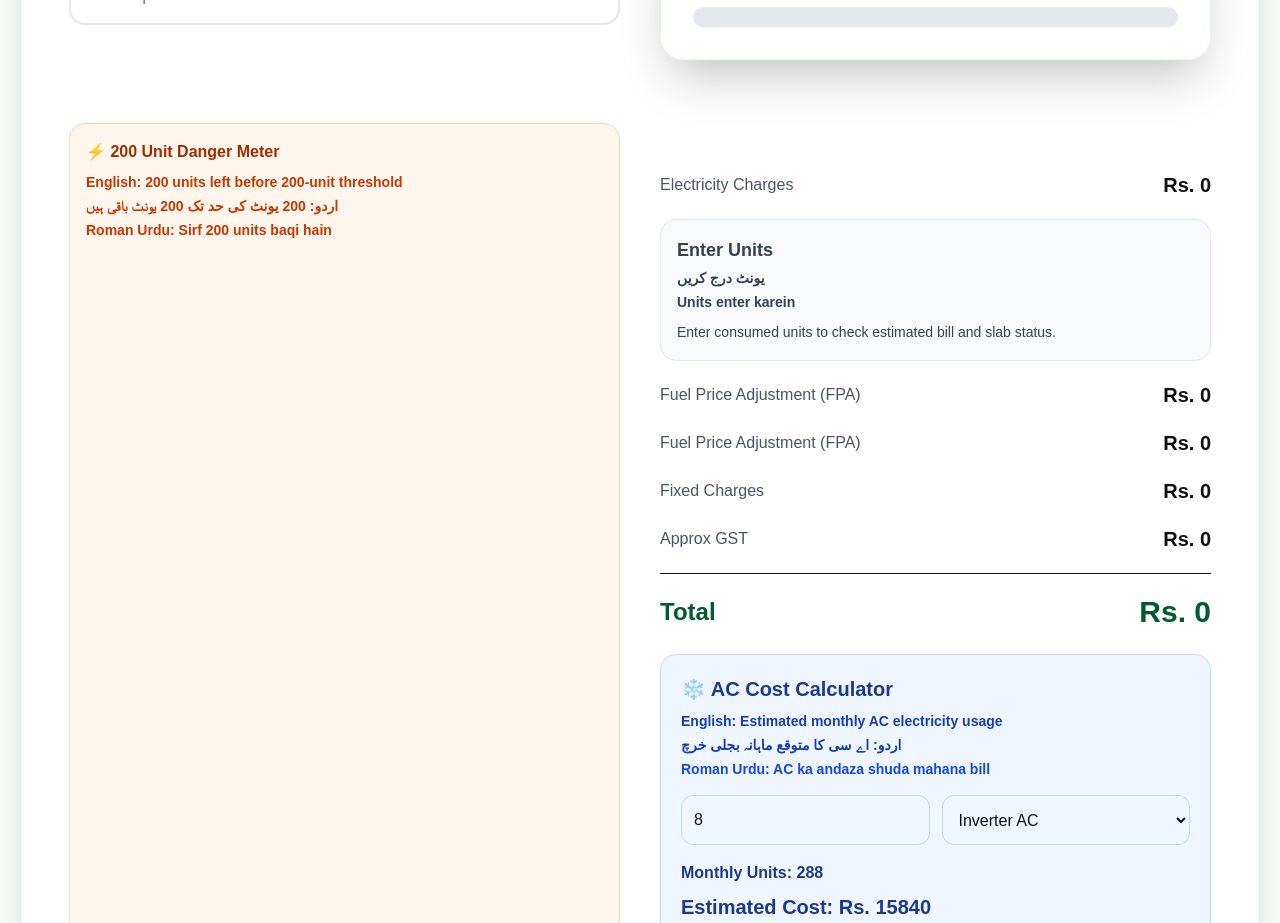
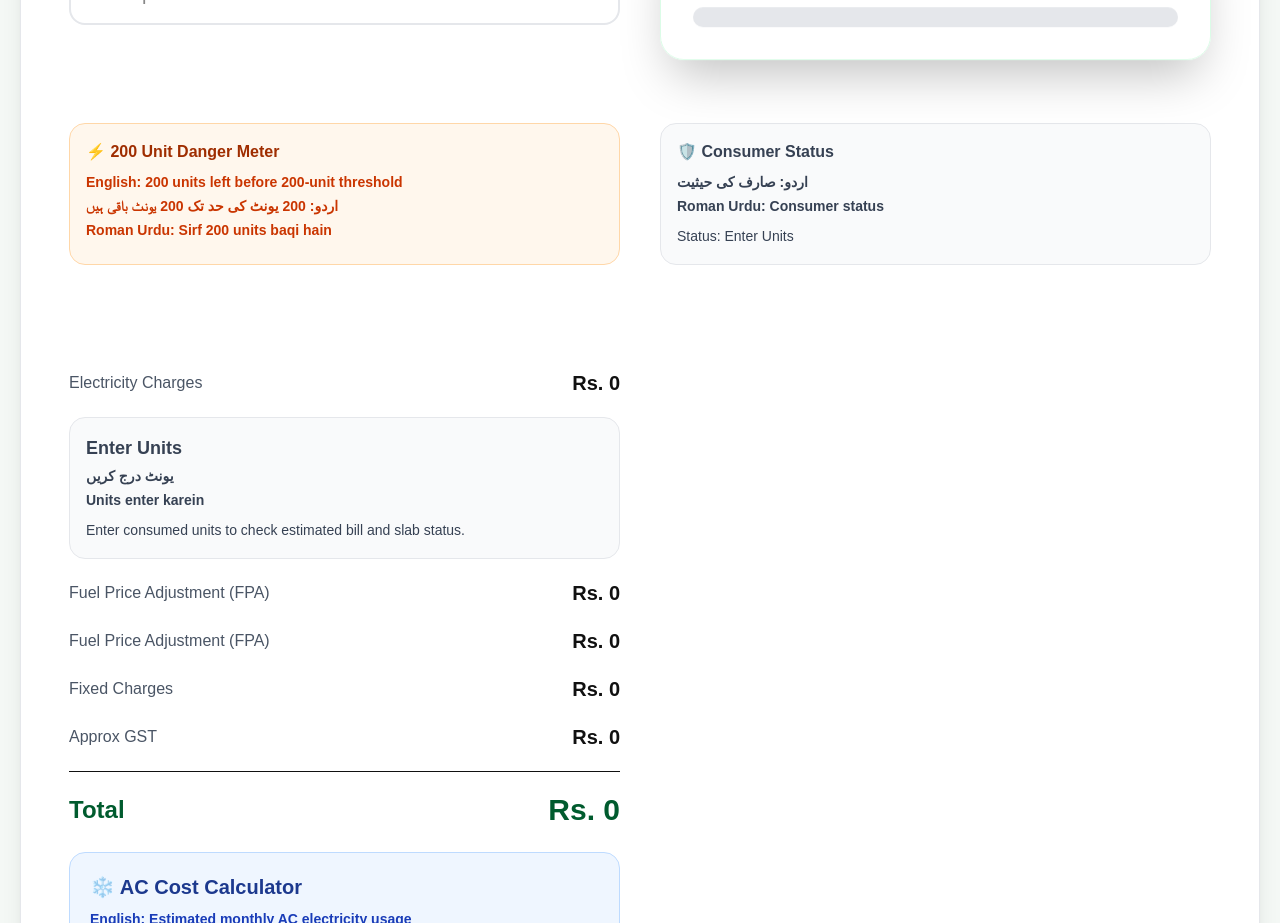
Before and after one commit to drabubakar17-svg/mepco-website, a Next.js app: page / in a window 1280 px wide. Shown: the part 3400-4323 px from the top of the page. Built offline with nearby package versions, Linux system fonts and the light colour scheme.

Commit message:
Added protected consumer checker

```diff
--- a/app/page.tsx
+++ b/app/page.tsx
@@ -82,7 +82,35 @@ const slabStatus = useMemo(() => {
     color: "bg-red-50 text-red-800 border-red-200",
   };
 }, [consumedUnits]);
-
+const consumerStatus = useMemo(() => {
+  if (consumedUnits <= 0) {
+    return {
+      title: "Consumer Status",
+      urdu: "صارف کی حیثیت",
+      roman: "Consumer status",
+      status: "Enter Units",
+      color: "bg-gray-50 border-gray-200 text-gray-700",
+    };
+  }
+
+  if (consumedUnits <= 200) {
+    return {
+      title: "Protected Consumer",
+      urdu: "محفوظ صارف",
+      roman: "Mahfooz Sarif",
+      status: "Protected",
+      color: "bg-green-50 border-green-200 text-green-800",
+    };
+  }
+
+  return {
+    title: "Unprotected Consumer",
+    urdu: "غیر محفوظ صارف",
+    roman: "Ghair Mahfooz Sarif",
+    status: "Unprotected",
+    color: "bg-red-50 border-red-200 text-red-800",
+  };
+}, [consumedUnits]);
 const estimatedBill = useMemo(() => {
   const u = consumedUnits;
 
@@ -830,7 +858,23 @@ onKeyDown={(e) => {
       : "Aap 200 units cross kar chukay hain"}
   </p>
 </div>
-
+<div className={`mt-4 rounded-2xl border p-4 ${consumerStatus.color}`}>
+  <h4 className="font-black">
+    🛡️ {consumerStatus.title}
+  </h4>
+
+  <p className="mt-2 text-sm font-bold">
+    اردو: {consumerStatus.urdu}
+  </p>
+
+  <p className="mt-1 text-sm font-semibold">
+    Roman Urdu: {consumerStatus.roman}
+  </p>
+
+  <p className="mt-2 text-sm leading-6">
+    Status: {consumerStatus.status}
+  </p>
+</div>
 <div className="mt-8 space-y-5">
              <div className="mt-8 space-y-5">
   <div className="flex items-center justify-between">
```
